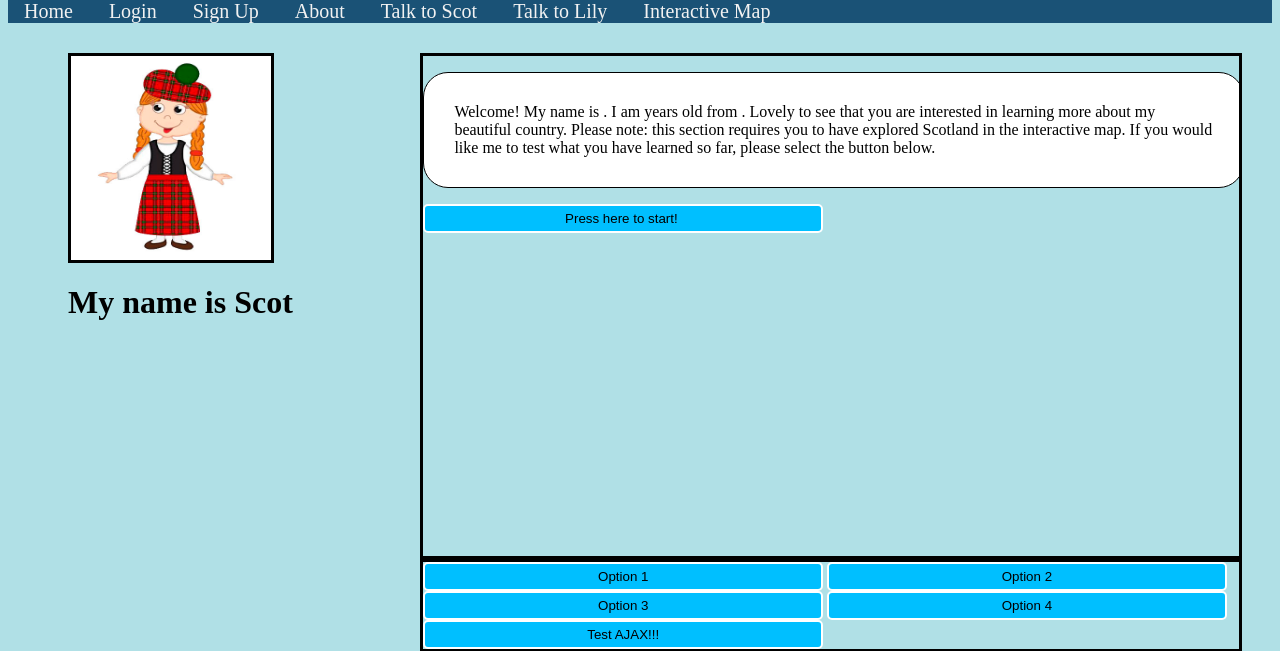
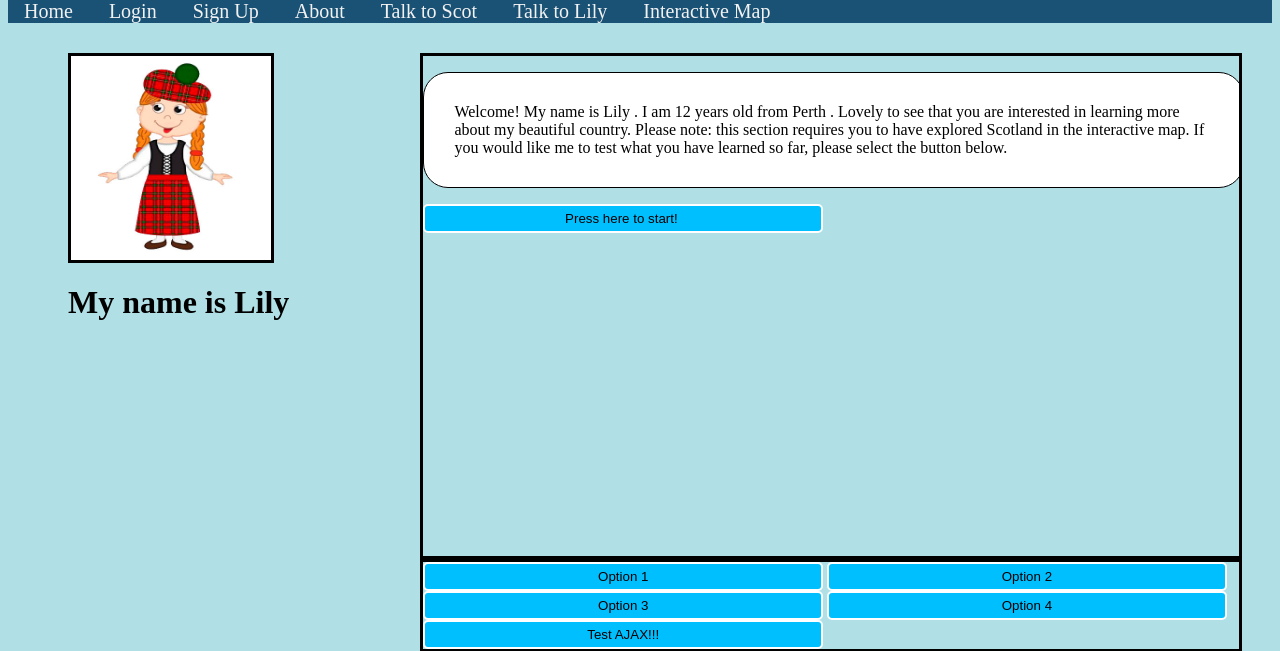
Before and after one commit to StBoyan/ExploreScotland, a Django app: page /explorescotland/personaLily/ in a window 1280 px wide. Shown: the part 48-699 px from the top of the page. Run offline with Django 3.2, Linux system fonts and the light colour scheme; parts of the project's set-up code (start-up, migrations or seed data) failed here and were passed over.

Commit message:
Updated the two personas again to extend their base cause it was overwritten ...

```diff
--- a/templates/explorescotland/personaLiLy.html
+++ b/templates/explorescotland/personaLiLy.html
@@ -14,10 +14,17 @@ Talk to your buddy Lily
 {% endblock %}
 
 {% block name_block %}
-<strong><h1> My name is Scot</h1></strong>
+<strong><h1> My name is Lily</h1></strong>
 {% endblock %}
 
+{% block nm_block %}
+    Lily
+{% endblock %}
 
-{% block chat_block %}
+{% block age_block %}
+    12
+{% endblock %}
 
+{% block city_block %}
+    Perth
 {% endblock %}
```
Also changed, not shown: templates/explorescotland/personaScot.html (+12 -0 lines).
